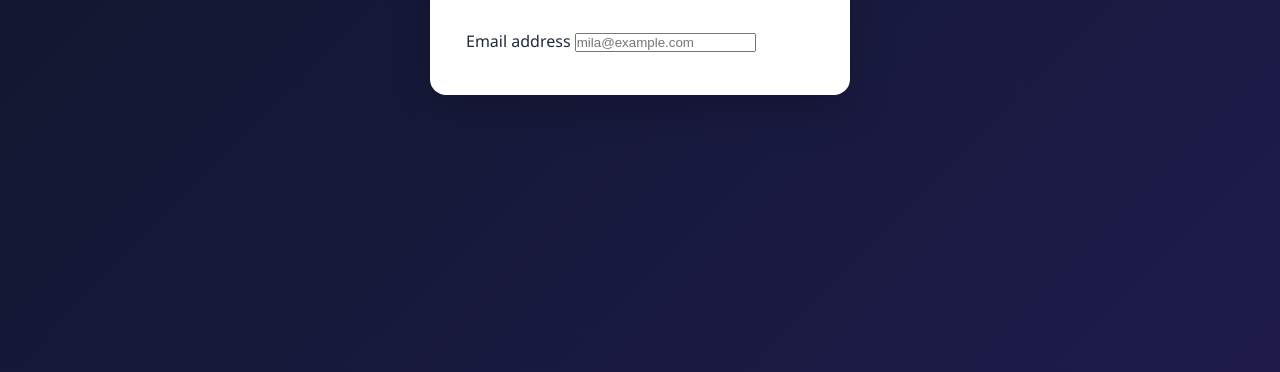
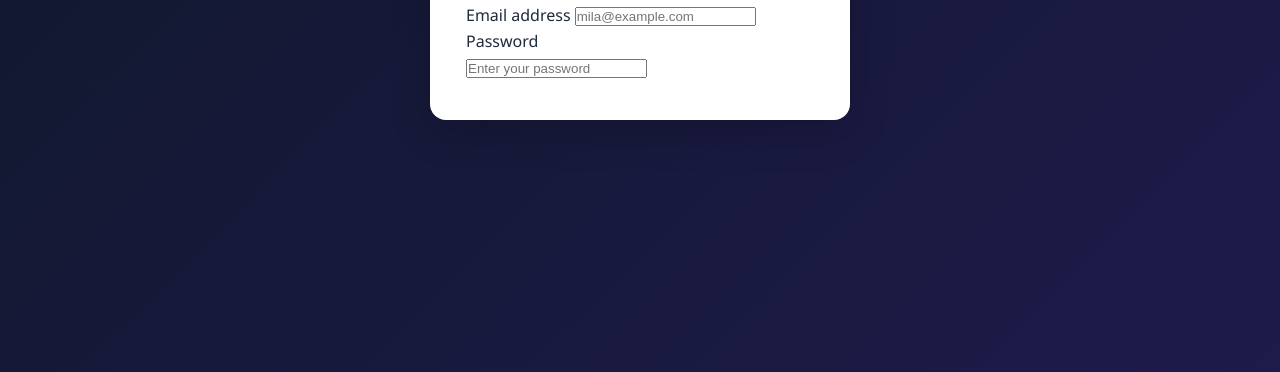
Before and after one commit to Senthil455/Login-page, a plain HTML site: page index.html in a window 1280 px wide. Shown: the part 428-800 px from the top of the page. Drawn offline with Linux system fonts and the light colour scheme.

Commit message:
feat: add password input field

```diff
--- a/index.html
+++ b/index.html
@@ -37,6 +37,12 @@
             <label for="email">Email address</label>
             <input type="email" id="email" name="email" placeholder="mila@example.com" required autocomplete="email">
           </div>
+          <div class="form-group">
+            <label for="password">Password</label>
+            <div class="input-wrapper">
+              <input type="password" id="password" name="password" placeholder="Enter your password" required autocomplete="current-password">
+            </div>
+          </div>
         </form>
       </div>
     </section>
```
